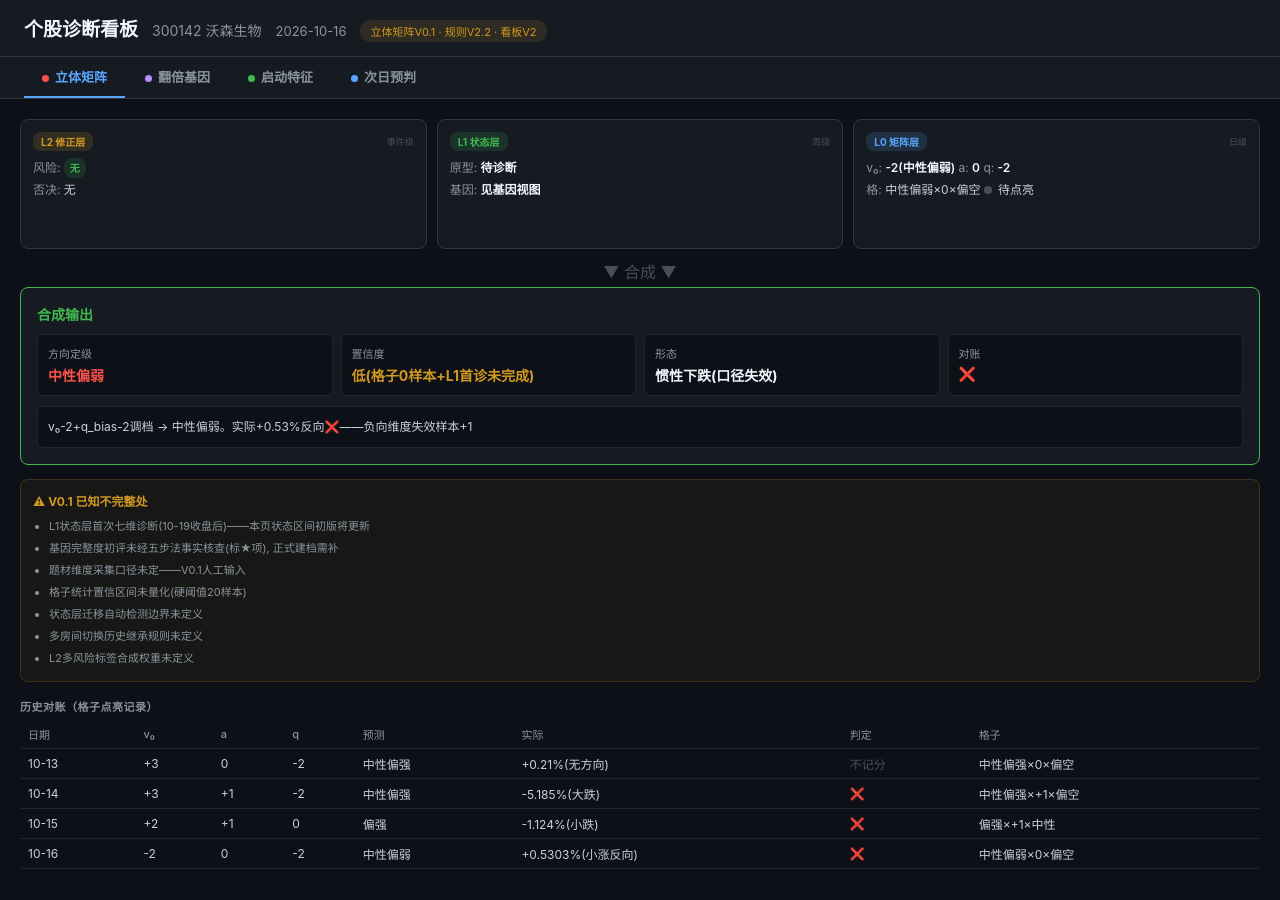
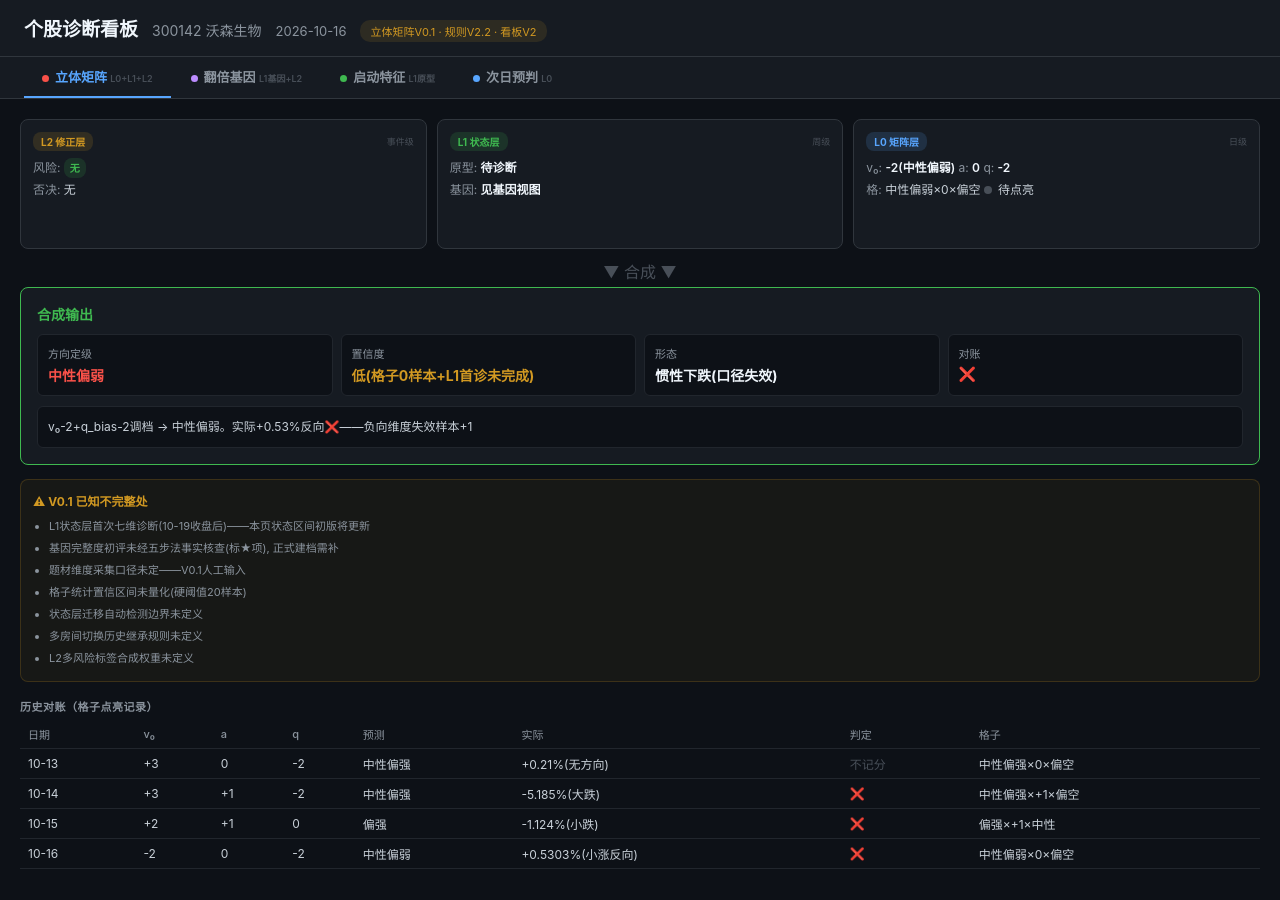
Before and after one commit to xiaoyi0319a/yixue-dashboard, a Jekyll site: the page stock.html, which Jekyll copies as it is, in a window 1280 px wide. Built offline with Jekyll 4.4.1, drawn with Linux system fonts in a browser that asks for light colours.

Commit message:
页签标注层级归属: 立体矩阵=L0+L1+L2总览/基因=L1基因+L2/特征=L1原型/预判=L0

```diff
--- a/stock.html
+++ b/stock.html
@@ -160,10 +160,10 @@ tr.hl td:first-child{border-left:3px solid #58a6ff}
 </div>
 
 <div class="tabs">
-  <div class="tab active" data-view="fusion" onclick="showView('fusion')"><span class="dot r"></span>立体矩阵</div>
-  <div class="tab" data-view="gene" onclick="showView('gene')"><span class="dot p"></span>翻倍基因</div>
-  <div class="tab" data-view="state" onclick="showView('state')"><span class="dot g"></span>启动特征</div>
-  <div class="tab" data-view="daily" onclick="showView('daily')"><span class="dot b"></span>次日预判</div>
+  <div class="tab active" data-view="fusion" onclick="showView('fusion')"><span class="dot r"></span>立体矩阵 <span style="font-size:9px;color:#484f58">L0+L1+L2</span></div>
+  <div class="tab" data-view="gene" onclick="showView('gene')"><span class="dot p"></span>翻倍基因 <span style="font-size:9px;color:#484f58">L1基因+L2</span></div>
+  <div class="tab" data-view="state" onclick="showView('state')"><span class="dot g"></span>启动特征 <span style="font-size:9px;color:#484f58">L1原型</span></div>
+  <div class="tab" data-view="daily" onclick="showView('daily')"><span class="dot b"></span>次日预判 <span style="font-size:9px;color:#484f58">L0</span></div>
 </div>
 
 <!-- ============ 视图0: 立体矩阵融合 ============ -->
```
